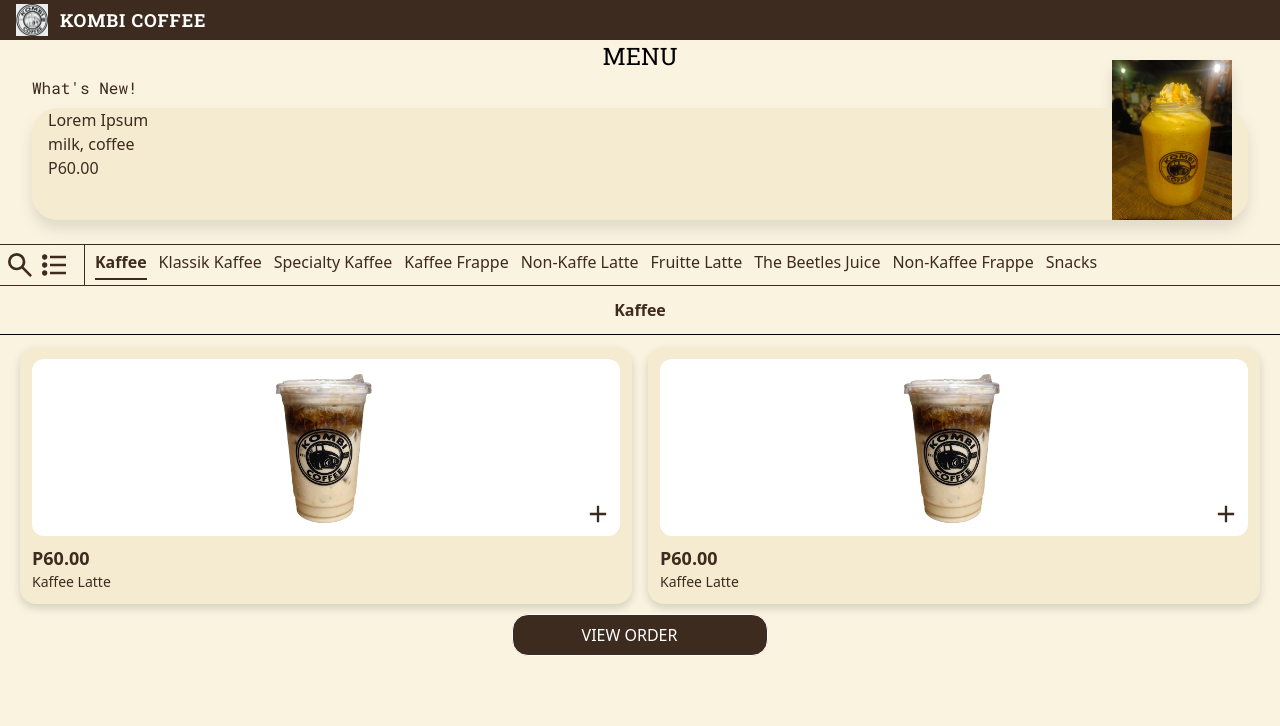
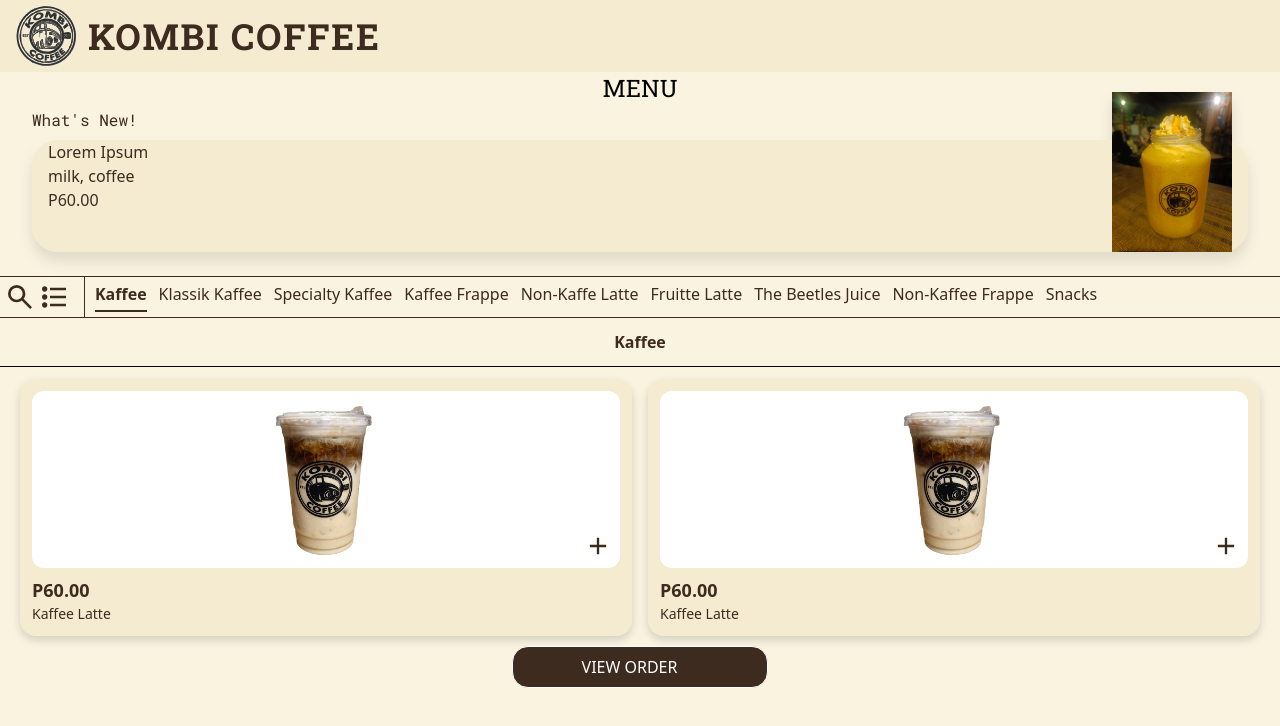
Before and after one commit to gon-zaga/kombi-cafe, a Next.js app: page / in a window 1280 px wide. Shown: the top 726 px of the page. Built offline with nearby package versions, Linux system fonts and the light colour scheme.

Commit message:
Changes in images and Header Design

```diff
--- a/app/ui/Header.tsx
+++ b/app/ui/Header.tsx
@@ -2,15 +2,15 @@
 
 function Header() {
   return (
-    <div className="flex flex-row items-center gap-3 text-white h-10 w-full bg-dark-brown font-roboto-slab px-4">
+    <div className="flex flex-row items-center gap-3 text-white h-18 w-full bg-[#F4EBD0] font-roboto-slab px-4">
       <Image
-        src="/kombi-logo.png"
+        src="/transparent-kombi-logo.svg"
         alt="KOMBI COFFEE"
-        width={32}
-        height={32}
+        width={60}
+        height={60}
         priority                  // Critical for header logo (loads immediately)
       />
-      <span className="text-lg font-bold tracking-wider">KOMBI COFFEE</span>
+      <span className=" shrink-0 text-4xl text-dark-brown font-bold tracking-wider">KOMBI COFFEE</span>
     </div>
   );
 }
```
Also changed, not shown: public/kombi-logo.png (deleted), public/transparent-kombi-logo.svg (added).
